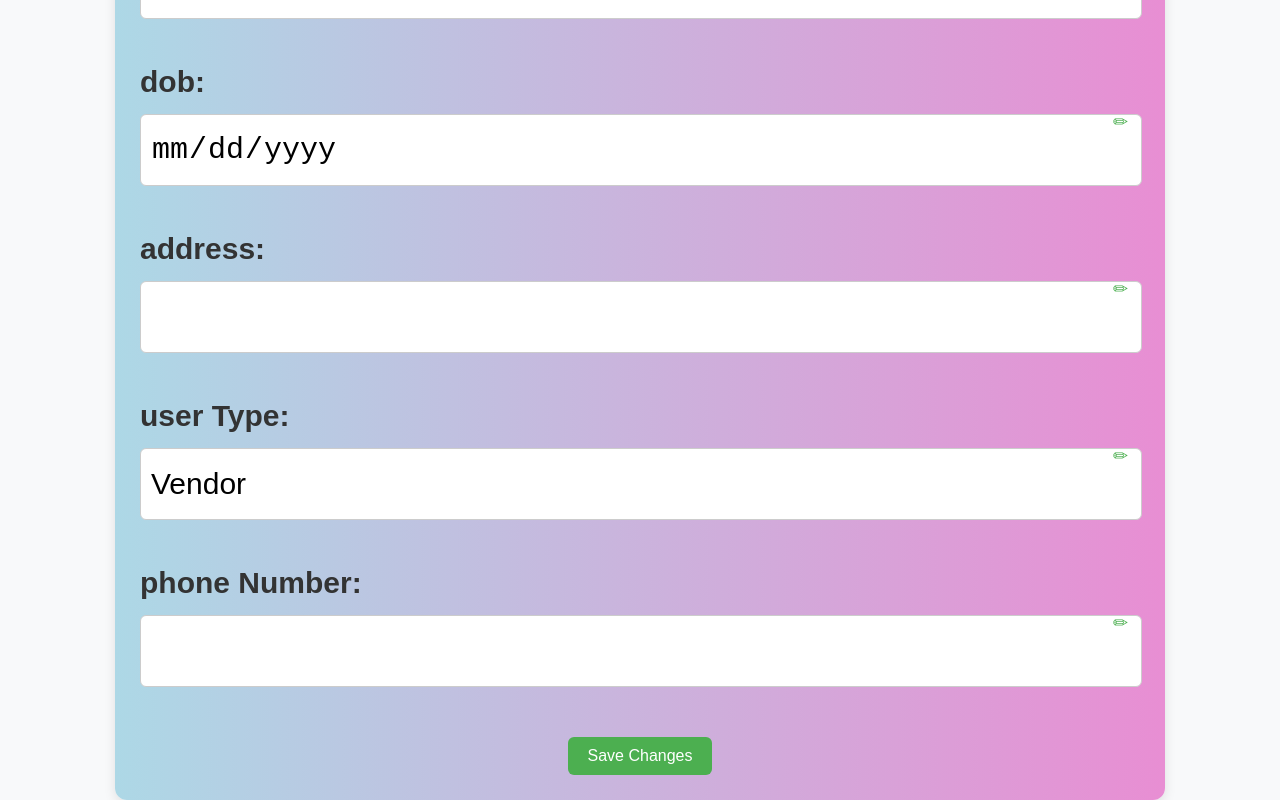
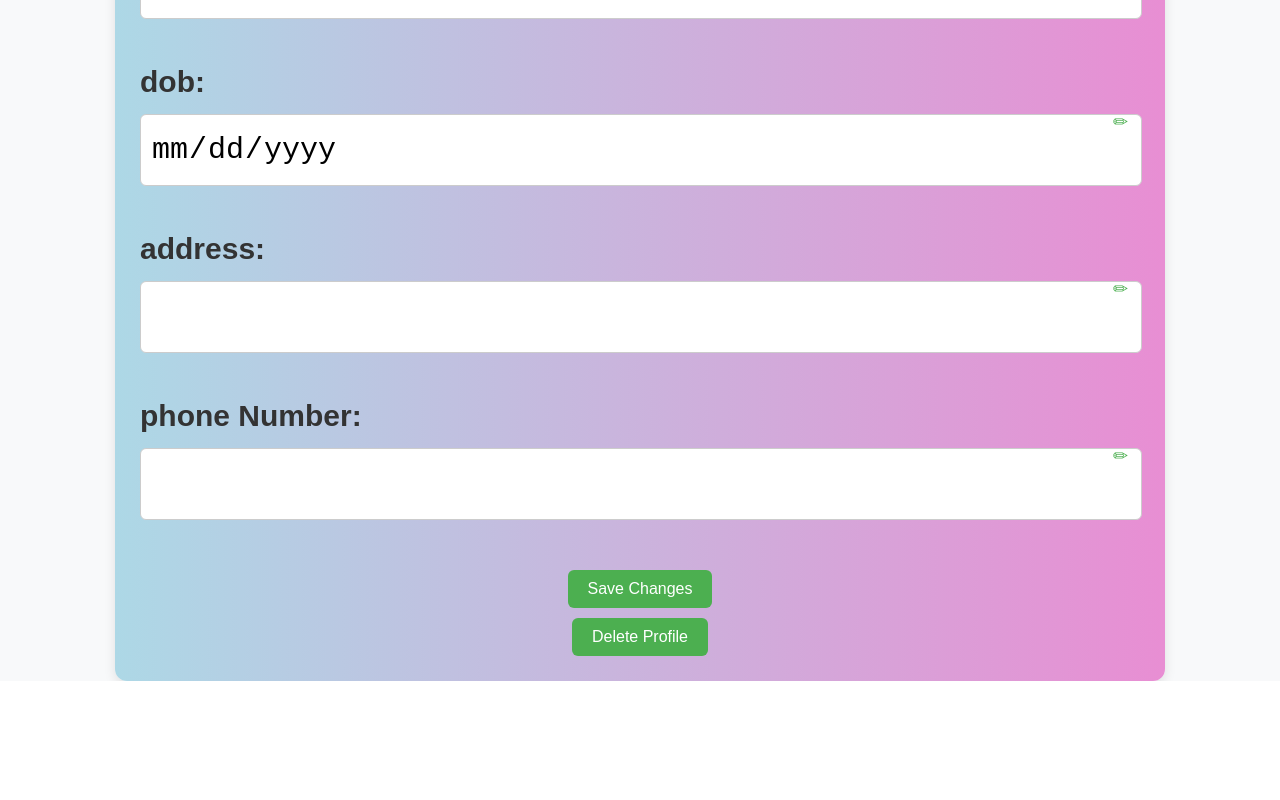
Before and after one commit to NagaHarshitha-Anappindi/Virtual-Food-Festival, a React (Vite) app: page /#/profile in a window 1280 px wide. Shown: the part 1111-1911 px from the top of the page. After the commit the page ends 1792 px from the top, so only its background shows below. Built offline with nearby package versions, Linux system fonts and the light colour scheme.

Commit message:
Change are made

```diff
--- a/package.json
+++ b/package.json
@@ -10,6 +10,7 @@
     "preview": "vite preview"
   },
   "dependencies": {
+    "axios": "^1.8.3",
     "react": "^19.0.0",
     "react-dom": "^19.0.0",
     "react-router-dom": "^7.3.0"
--- a/src/App.css
+++ b/src/App.css
@@ -42,7 +42,7 @@ body {
   font-size: 18px;
 }
 
-.upload-button, .save-button {
+.upload-button, .save-button,.delete-button {
   display: inline-block;
   padding: 10px 20px;
   cursor: pointer;
--- a/src/App.jsx
+++ b/src/App.jsx
@@ -1,6 +1,5 @@
 import React, { useState } from "react";
-import "./App.css";
-
+import './App.css';
 const Profile = () => {
   const [profilePic, setProfilePic] = useState("path/to/profile-pic.jpg");
   const [formData, setFormData] = useState({
@@ -11,7 +10,6 @@ const Profile = () => {
     password: "",
     dob: "",
     address: "",
-    userType: "Vendor",
     phoneNumber: "",
   });
   const [editableFields, setEditableFields] = useState({});
@@ -28,6 +26,23 @@ const Profile = () => {
   const saveChanges = () => {
     setEditableFields({});
     alert("Changes saved successfully!");
+  };
+
+  const deleteProfile = () => {
+    if (window.confirm("Are you sure you want to delete your profile?")) {
+      setFormData({
+        firstName: "",
+        lastName: "",
+        email: "",
+        username: "",
+        password: "",
+        dob: "",
+        address: "",
+        phoneNumber: "",
+      });
+      setProfilePic("path/to/profile-pic.jpg");
+      alert("Profile deleted successfully.");
+    }
   };
 
   const updateProfilePic = (e) => {
@@ -64,7 +79,8 @@ const Profile = () => {
         </div>
       ))}
 
-      <button className="save-button" onClick={saveChanges}>Save Changes</button>
+      <button className="save-button" onClick={saveChanges}>Save Changes</button><br />
+      <button className="delete-button" onClick={deleteProfile}>Delete Profile</button>
     </div>
   );
 };
```
Also changed, not shown: 1 other file (tests, documents, lock files or other folders).
